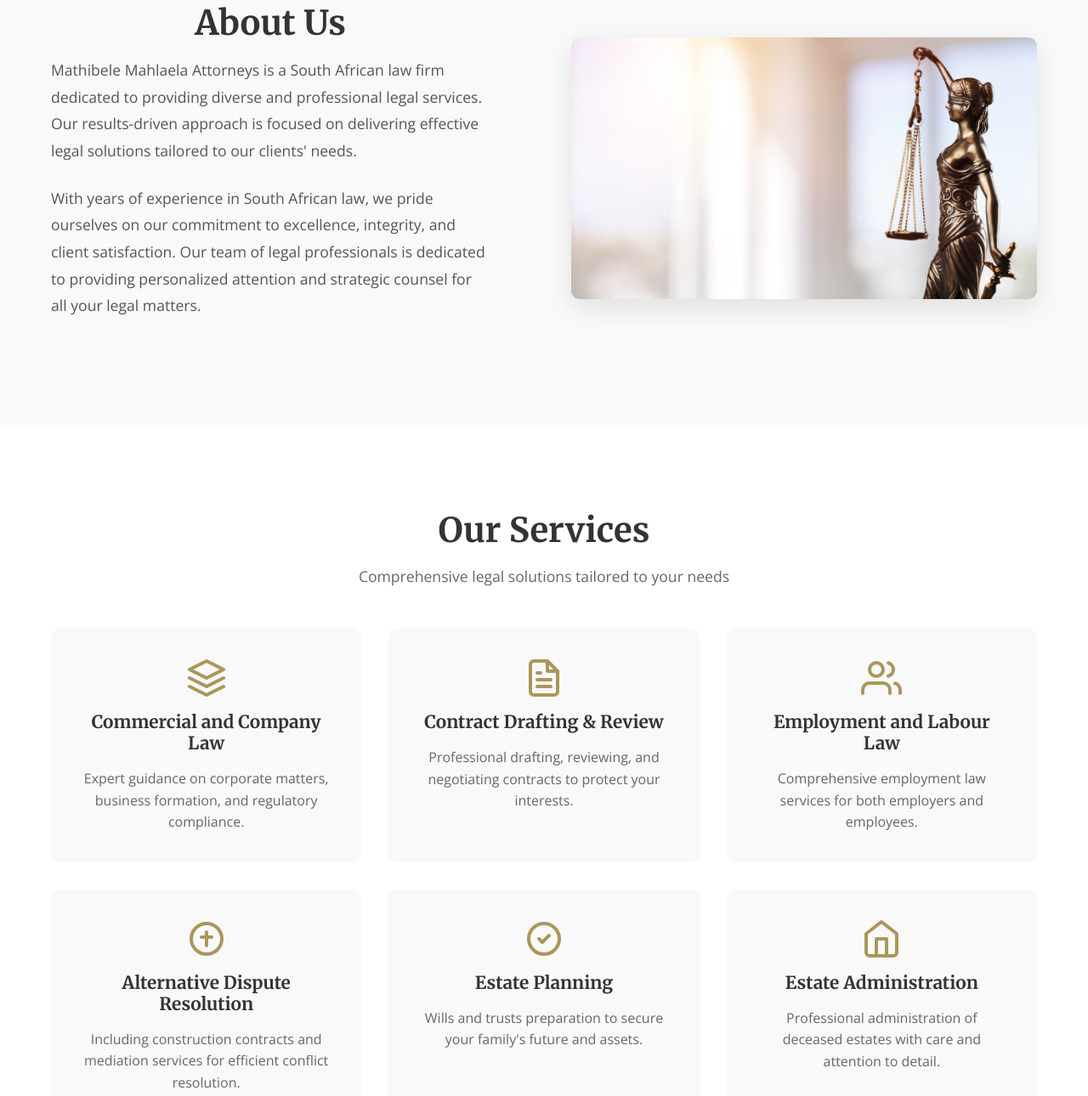
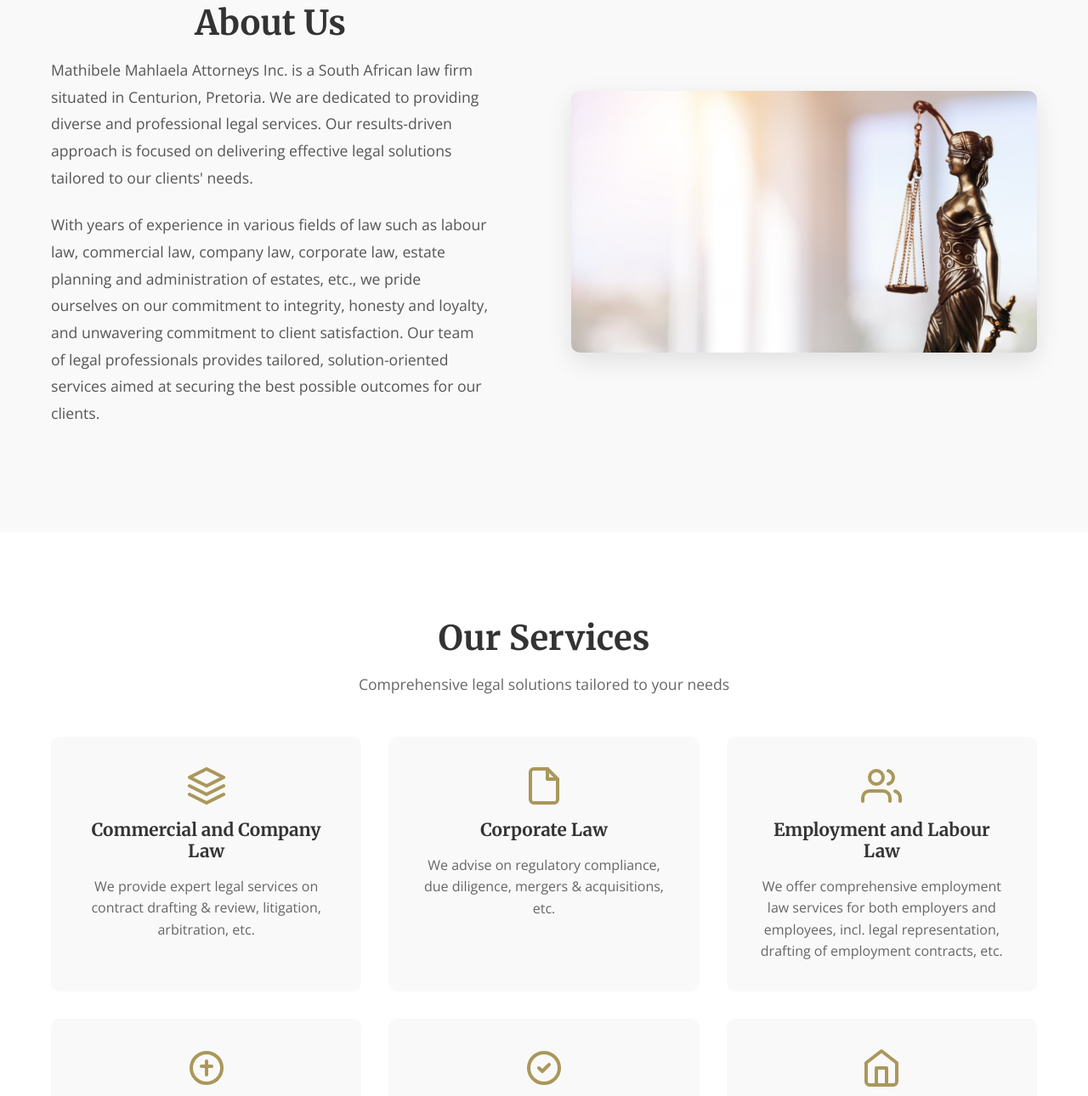
Before and after one commit to K-Waterz/mathibelem, a plain HTML site: page index.html in a window 1280 px wide. Shown: the part 897-2187 px from the top of the page at 85% size. Drawn offline with nearby package versions, Linux system fonts and the light colour scheme.

Commit message:
Update website content

```diff
--- a/index.html
+++ b/index.html
@@ -104,10 +104,10 @@
                 <div class="about-text">
                     <h2 class="section-title">About Us</h2>
                     <p class="about-description">
-                        Mathibele Mahlaela Attorneys is a South African law firm dedicated to providing diverse and professional legal services. Our results-driven approach is focused on delivering effective legal solutions tailored to our clients' needs.
+                        Mathibele Mahlaela Attorneys Inc. is a South African law firm situated in Centurion, Pretoria. We are dedicated to providing diverse and professional legal services. Our results-driven approach is focused on delivering effective legal solutions tailored to our clients' needs.
                     </p>
                     <p class="about-description">
-                        With years of experience in South African law, we pride ourselves on our commitment to excellence, integrity, and client satisfaction. Our team of legal professionals is dedicated to providing personalized attention and strategic counsel for all your legal matters.
+                        With years of experience in various fields of law such as labour law, commercial law, company law, corporate law, estate planning and administration of estates, etc., we pride ourselves on our commitment to integrity, honesty and loyalty, and unwavering commitment to client satisfaction. Our team of legal professionals provides tailored, solution-oriented services aimed at securing the best possible outcomes for our clients.
                     </p>
                 </div>
                 <div class="about-image">
@@ -132,20 +132,17 @@
                         </svg>
                     </div>
                     <h3>Commercial and Company Law</h3>
-                    <p>Expert guidance on corporate matters, business formation, and regulatory compliance.</p>
+                    <p>We provide expert legal services on contract drafting &amp; review, litigation, arbitration, etc.</p>
                 </div>
                 <div class="service-card">
                     <div class="service-icon">
                         <svg width="48" height="48" viewBox="0 0 24 24" fill="none" xmlns="http://www.w3.org/2000/svg">
                             <path d="M14 2H6C5.46957 2 4.96086 2.21071 4.58579 2.58579C4.21071 2.96086 4 3.46957 4 4V20C4 20.5304 4.21071 21.0391 4.58579 21.4142C4.96086 21.7893 5.46957 22 6 22H18C18.5304 22 19.0391 21.7893 19.4142 21.4142C19.7893 21.0391 20 20.5304 20 20V8L14 2Z" stroke="#aa975a" stroke-width="2" stroke-linecap="round" stroke-linejoin="round"/>
                             <path d="M14 2V8H20" stroke="#aa975a" stroke-width="2" stroke-linecap="round" stroke-linejoin="round"/>
-                            <path d="M16 13H8" stroke="#aa975a" stroke-width="2" stroke-linecap="round" stroke-linejoin="round"/>
-                            <path d="M16 17H8" stroke="#aa975a" stroke-width="2" stroke-linecap="round" stroke-linejoin="round"/>
-                            <path d="M10 9H9H8" stroke="#aa975a" stroke-width="2" stroke-linecap="round" stroke-linejoin="round"/>
                         </svg>
                     </div>
-                    <h3>Contract Drafting & Review</h3>
-                    <p>Professional drafting, reviewing, and negotiating contracts to protect your interests.</p>
+                    <h3>Corporate Law</h3>
+                    <p>We advise on regulatory compliance, due diligence, mergers &amp; acquisitions, etc.</p>
                 </div>
                 <div class="service-card">
                     <div class="service-icon">
@@ -157,7 +154,7 @@
                         </svg>
                     </div>
                     <h3>Employment and Labour Law</h3>
-                    <p>Comprehensive employment law services for both employers and employees.</p>
+                    <p>We offer comprehensive employment law services for both employers and employees, incl. legal representation, drafting of employment contracts, etc.</p>
                 </div>
                 <div class="service-card">
                     <div class="service-icon">
@@ -168,7 +165,7 @@
                         </svg>
                     </div>
                     <h3>Alternative Dispute Resolution</h3>
-                    <p>Including construction contracts and mediation services for efficient conflict resolution.</p>
+                    <p>We offer legal representation for clients in disputes emanating from contracts, e.g. construction contracts, at various forums across South Africa.</p>
                 </div>
                 <div class="service-card">
                     <div class="service-icon">
```
